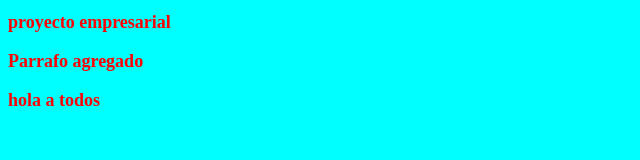
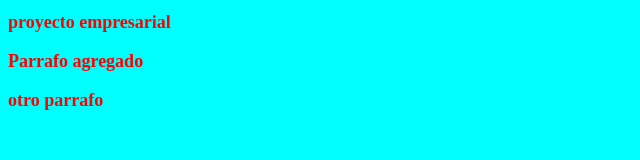
Before and after one commit to Samy222/CursoGit, a plain HTML site: page index.html in a window 1280 px wide. Shown: the full height of the page, 0-640 px from the left. Drawn offline with Linux system fonts and the light colour scheme.

Commit message:
Update index.html

```diff
--- a/index.html
+++ b/index.html
@@ -10,6 +10,6 @@
 <body>
     <h1>proyecto empresarial</h1>
     <p>Parrafo agregado</p>
-       <p>hola a todos</p>
+    <p>otro parrafo</p>
 </body>
 </html>
```
